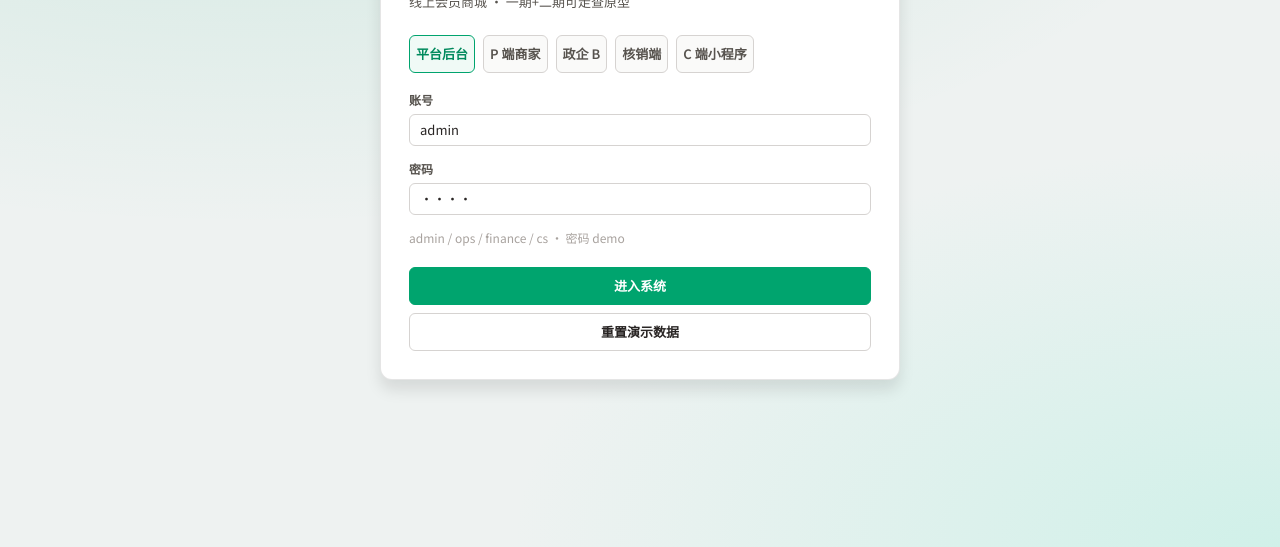
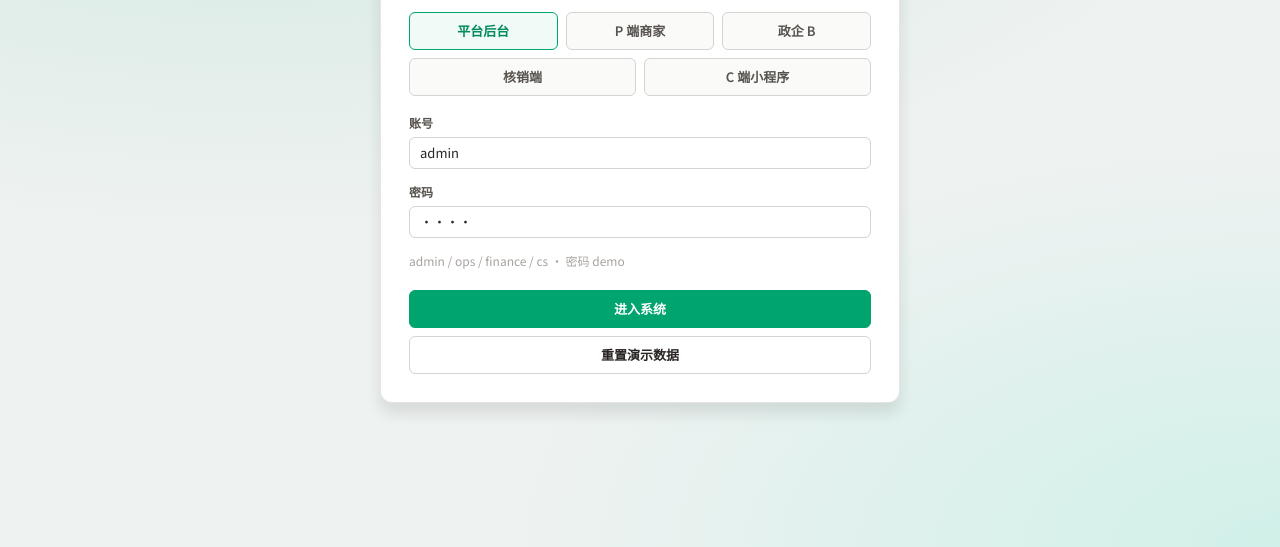
Before and after one commit to cryangle0/juye, a plain HTML site: page index.html in a window 1280 px wide. Shown: the part 253-800 px from the top of the page. Drawn offline with Linux system fonts and the light colour scheme.

Commit message:
Restore login tab wrapping so five role tabs stay readable.
Co-authored-by: Cursor <cursoragent@cursor.com>

```diff
--- a/assets/mall.css
+++ b/assets/mall.css
@@ -1,6 +1,7 @@
 /* 巨野揽月红樽：在锐涞壳上补商城/日历/C端货架，不改主色与布局节奏 */
 .login-tabs.login-tabs-3 { grid-template-columns: 1fr 1fr 1fr; }
 .login-tabs.login-tabs-wrap { display: flex; flex-wrap: wrap; }
+.login-tabs.login-tabs-wrap button { flex: 1; min-width: 30%; }
 .modal-mask { cursor: pointer; }
 .modal, .confirm-box { cursor: default; }
 
```
